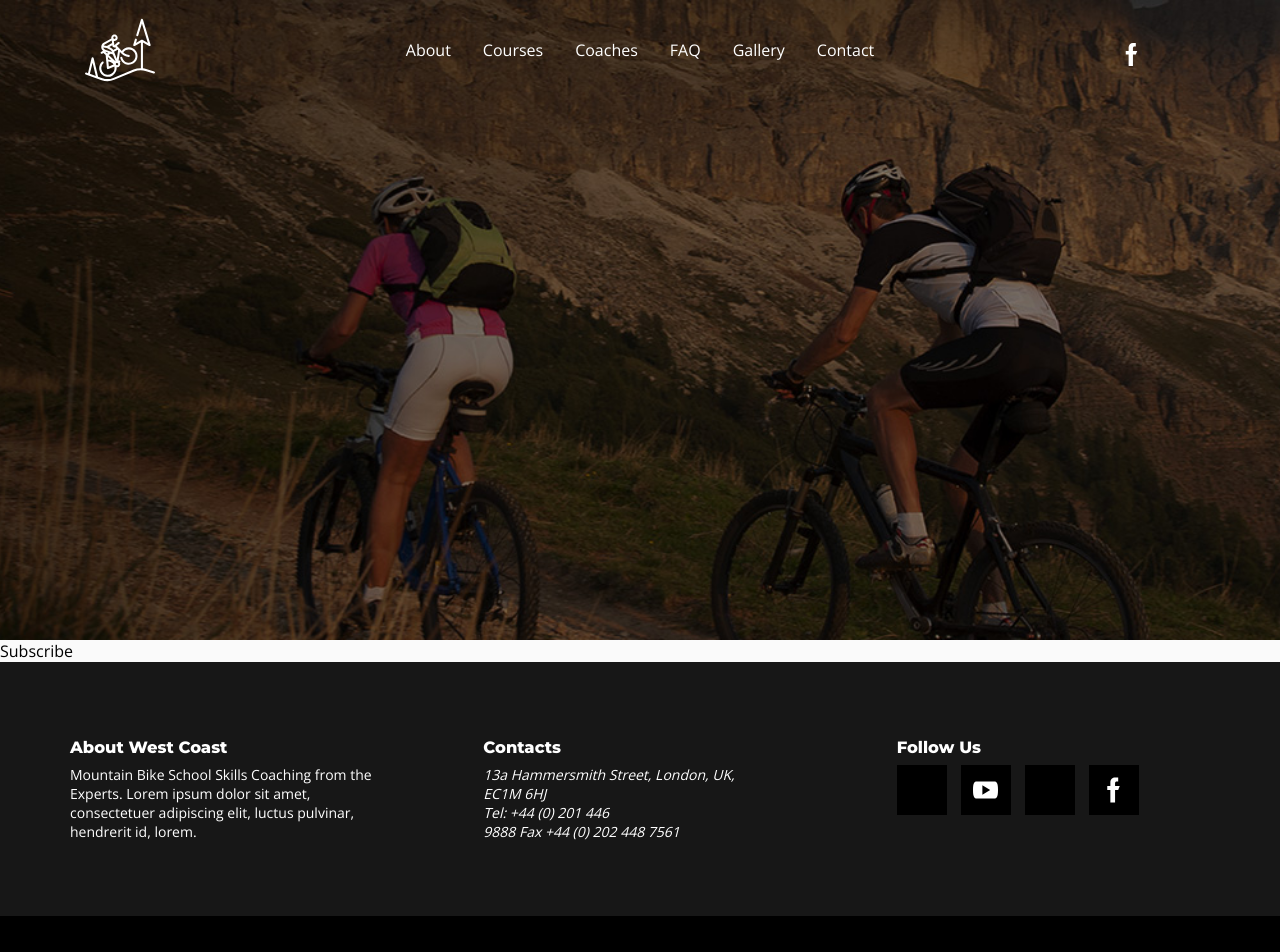
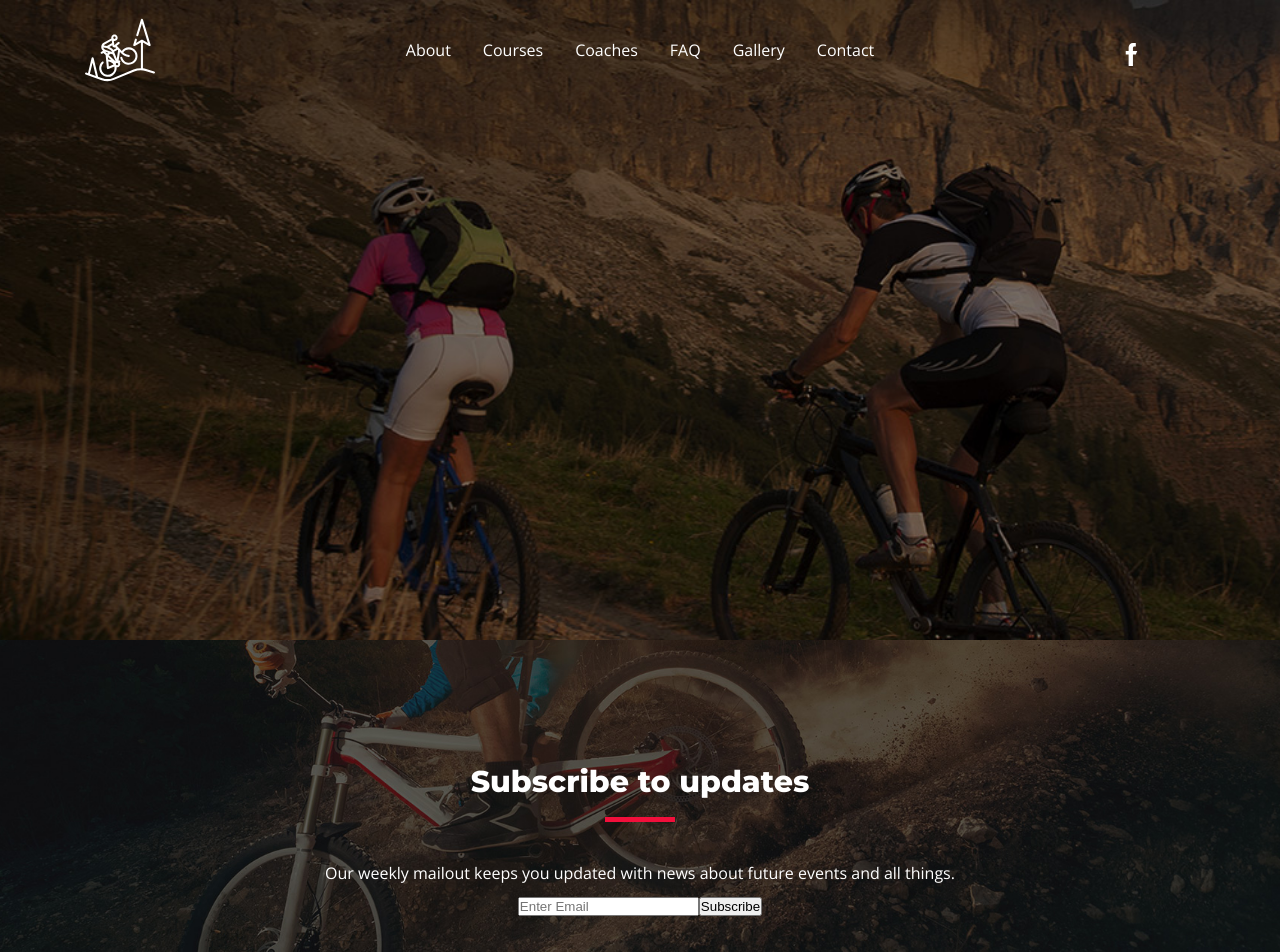
Before and after one commit to rynay/wcmbs, a React (Create React App) app: page /contact in a window 1280 px wide. Shown: the top 952 px of the page. Built offline with nearby package versions, Linux system fonts and the light colour scheme; some icons are missing.

Commit message:
Heading  => done

```diff
--- /dev/null
+++ b/src/components/Heading/Heading.module.scss
@@ -0,0 +1,19 @@
+.heading {
+  font-size: 3rem;
+  color: #fff;
+  padding: 0.75em 0;
+  text-align: center;
+  position: relative;
+
+  &::after {
+    content: "";
+    display: block;
+    height: 0.5rem;
+    width: 7rem;
+    position: absolute;
+    left: 50%;
+    bottom: 0;
+    background-color: #f10f3b;
+    transform: translateX(-50%);
+  }
+}
--- /dev/null
+++ b/src/components/Heading/Heading.tsx
@@ -0,0 +1,19 @@
+import s from "./Heading.module.scss";
+
+type Props = {
+  children: string;
+  level: 1 | 2 | 3 | 4 | 5 | 6;
+};
+
+export const Heading = ({ children, level }: Props) => {
+  return (
+    <>
+      {level === 1 && <h1 className={s.heading}>{children}</h1>}
+      {level === 2 && <h2 className={s.heading}>{children}</h2>}
+      {level === 3 && <h3 className={s.heading}>{children}</h3>}
+      {level === 4 && <h4 className={s.heading}>{children}</h4>}
+      {level === 5 && <h5 className={s.heading}>{children}</h5>}
+      {level === 6 && <h6 className={s.heading}>{children}</h6>}
+    </>
+  );
+};
--- /dev/null
+++ b/src/components/Heading/index.ts
@@ -0,0 +1 @@
+export { Heading } from "./Heading";
--- /dev/null
+++ b/src/components/Subscribe/Subscribe.module.scss
@@ -0,0 +1,19 @@
+.subscribe {
+  padding: 10rem 0;
+  display: flex;
+  flex-direction: column;
+  align-items: center;
+  background: url("../../subscribe.jpg") center center / cover no-repeat;
+
+  p {
+    margin-top: 4rem;
+    margin-bottom: 1rem;
+    color: #fff;
+  }
+  form {
+    input {
+    }
+    button {
+    }
+  }
+}
--- a/src/components/Subscribe/Subscribe.tsx
+++ b/src/components/Subscribe/Subscribe.tsx
@@ -1,3 +1,25 @@
+import s from "./Subscribe.module.scss";
+import { useState } from "react";
+import { Heading } from "../Heading";
+
 export const Subscribe = () => {
-  return <div>Subscribe</div>;
+  const [email, setEmail] = useState("");
+  return (
+    <section className={s.subscribe}>
+      <Heading level={3}>Subscribe to updates</Heading>
+      <p>
+        Our weekly mailout keeps you updated with news about future events and
+        all things.
+      </p>
+      <form>
+        <input
+          type="email"
+          value={email}
+          onChange={(e) => setEmail(e.target.value)}
+          placeholder="Enter Email"
+        />
+        <button type="submit">Subscribe</button>
+      </form>
+    </section>
+  );
 };
```
Also changed, not shown: src/subscribe.jpg (renamed from public/images/subscribe.jpg).
